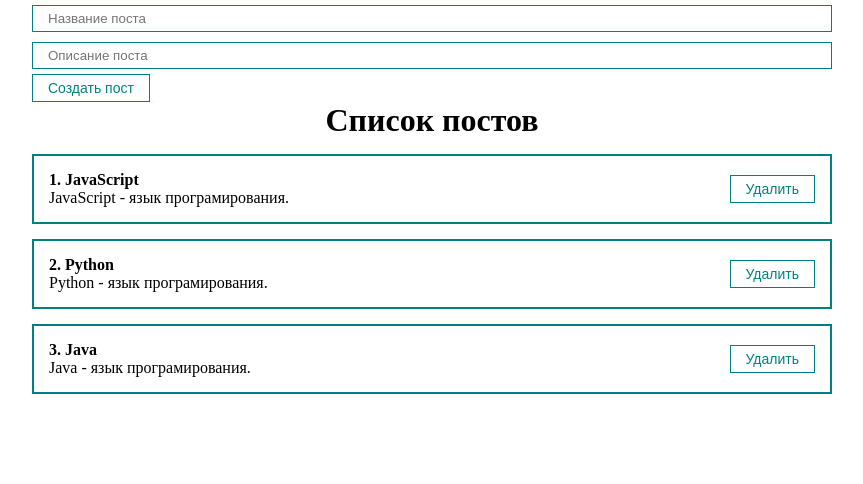
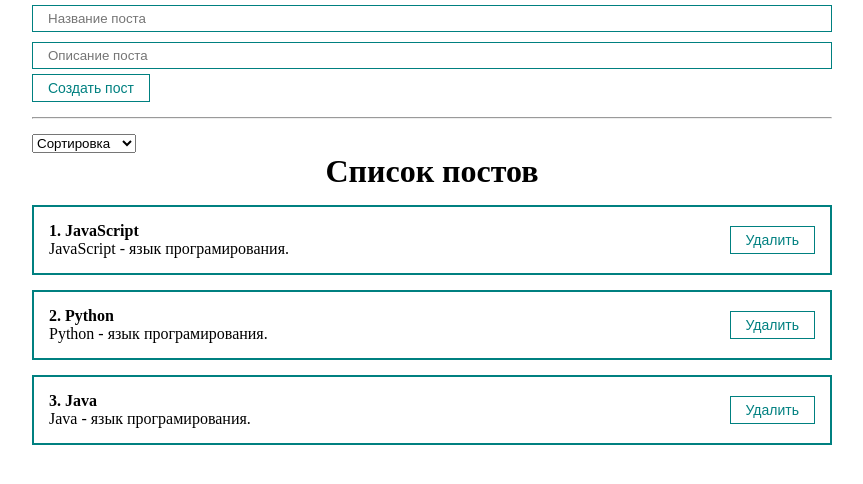
Before and after one commit to andrej-king/react_fundamental_docker, a React (Create React App) app in the folder app/: page / in a window 1280 px wide. Shown: the top 484 px of the page, without its empty margins (208-1071 px from the left). Built offline with nearby package versions, Linux system fonts and the light colour scheme.

Commit message:
Added order for posts.

```diff
--- a/app/src/App.js
+++ b/app/src/App.js
@@ -2,6 +2,7 @@ import React, {useState} from 'react'
 import '../src/styles/App.css'
 import PostList from "./components/PostList";
 import PostForm from "./components/PostForm";
+import MySelect from "./components/UI/select/MySelect";
 
 function App() {
     const [posts, setPosts] = useState([
@@ -10,6 +11,7 @@ function App() {
         {id: "3", title: "Java", body: "Java - язык програмирования."},
     ])
 
+    const [selectedSort, setSelectedSort] = useState('')
 
     const createPost = (newPost) => {
         setPosts([...posts, newPost])
@@ -20,15 +22,37 @@ function App() {
         setPosts(posts.filter(p => p.id !== post.id))
     }
 
+    // Сортировка постов
+    const sortPosts = (sort) => {
+        setSelectedSort(sort)
+        setPosts([...posts].sort((a, b) => a[sort].localeCompare(b[sort])))
+    }
+
     return (
         <div className="App">
             {/*<Counter/>*/}
             {/*<ClassCounter/>*/}
 
             <PostForm create={createPost}/>
+            <hr style={{margin: '15px 0'}}/>
+            <div>
+                <MySelect
+                    value={selectedSort}
+                    onChange={sortPosts}
+                    defaultValue="Сортировка"
+                    options={[
+                        {value: 'title', name: 'По названию'},
+                        {value: 'body', name: 'По описанию'},
+                    ]}
+                />
+            </div>
             {posts.length
-                ? <PostList remove={removePost} posts={posts} title={"Список постов"}/>
-                : <h1 style={{textAlign: 'center'}}>Посты не найдены!</h1>
+                ?
+                <PostList remove={removePost} posts={posts} title={"Список постов"}/>
+                :
+                <h1 style={{textAlign: 'center'}}>
+                    Посты не найдены!
+                </h1>
             }
         </div>
     );
--- /dev/null
+++ b/app/src/components/UI/select/MySelect.jsx
@@ -0,0 +1,19 @@
+import React from 'react';
+
+const MySelect = ({options, defaultValue, value, onChange}) => {
+    return (
+        <select
+            value={value}
+            onChange={event => onChange(event.target.value)}
+        >
+            <option disabled value="">{defaultValue}</option>
+            {options.map(option =>
+                <option key={option.value} value={option.value}>
+                    {option.name}
+                </option>
+            )}
+        </select>
+    );
+};
+
+export default MySelect;
```
